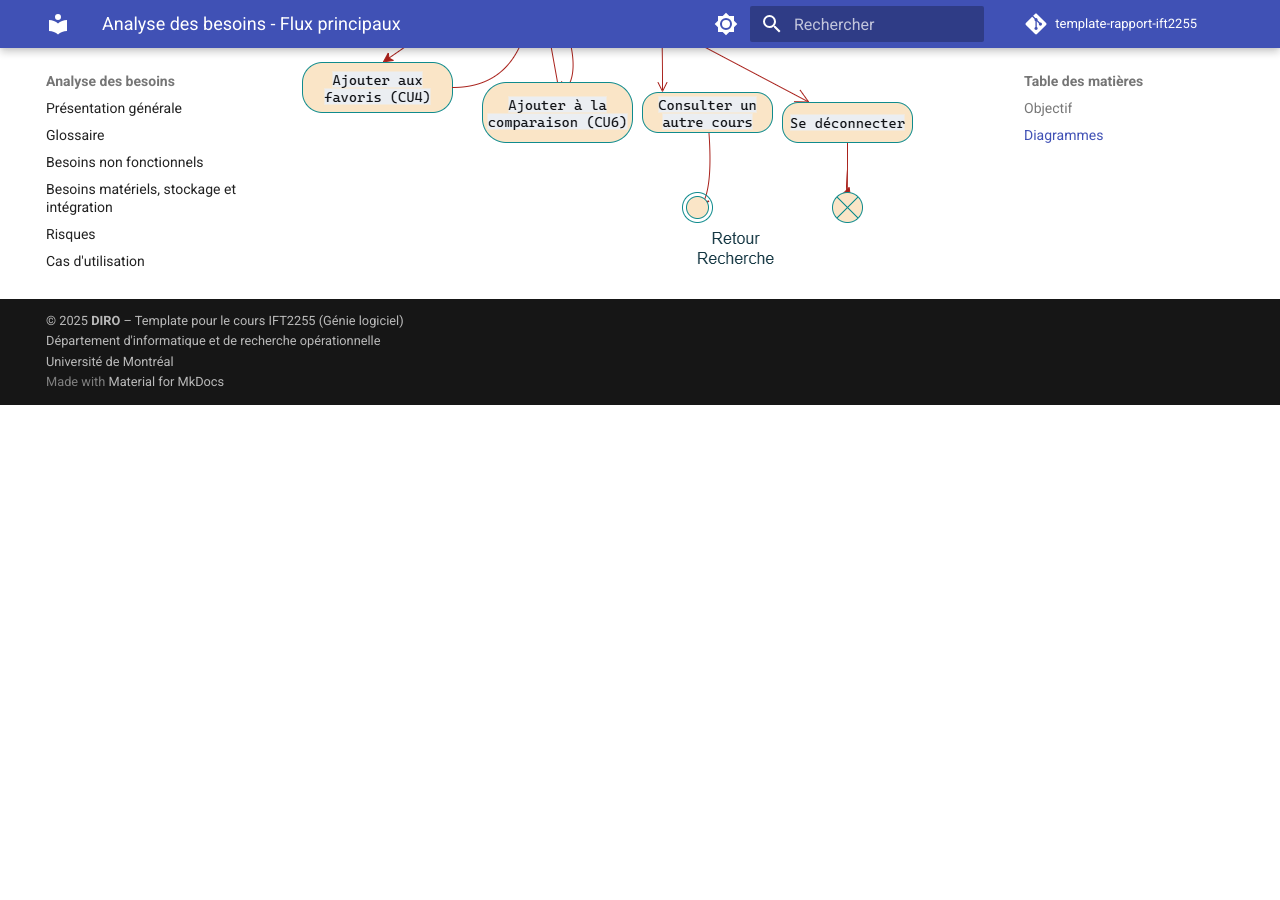
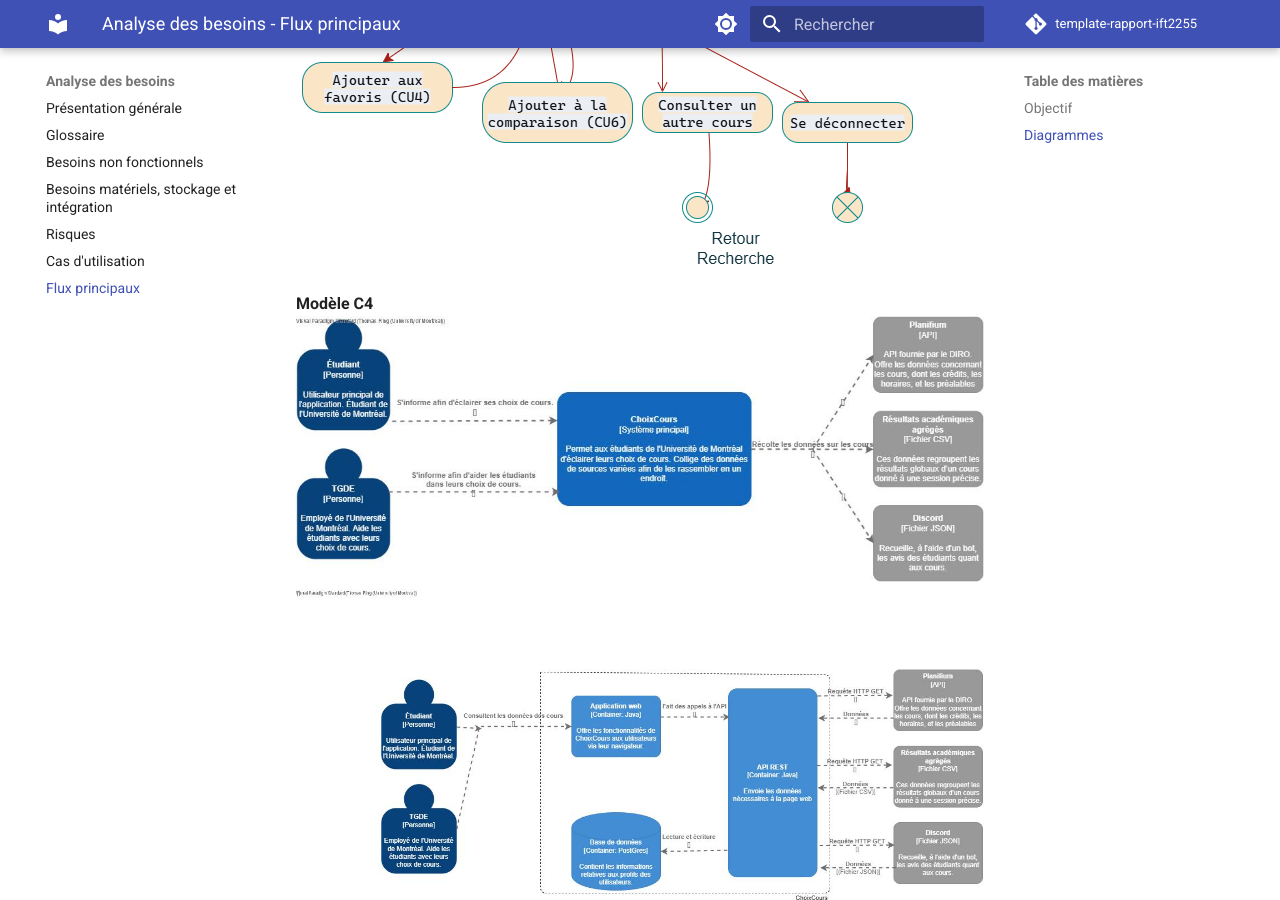
Before and after one commit to abdel2154/IFT2255, an MkDocs documentation site: the page built from docs/besoins/flux-principaux.md, in a window 1280 px wide and 900 px high, scrolled down 2934 px. Built offline with MkDocs 1.6.1 and Material for MkDocs 9.7.7, drawn with Linux system fonts in a browser that asks for light colours; comment, search, counter and statistics services are not loaded; before the commit the page ends 3339 px from its top, so only the background shows below that.

Commit message:
Ajouté modèle C4

```diff
--- a/docs/besoins/flux-principaux.md
+++ b/docs/besoins/flux-principaux.md
@@ -15,3 +15,7 @@ Cette section présente les principaux diagrammes du projet, incluant les diagra
 
 **Diagramme d'activité**
 ![Diagramme du système](../images/diagramme-activite.png)
+
+**Modèle C4**
+![Diagramme du système](../images/C4 ChoixCours 1.jpg)
+![Diagramme du système](../images/C4 ChoixCours 2.jpg)
```
Also changed, not shown: docs/images/C4 ChoixCours 1.jpg (added), docs/images/C4 ChoixCours 2.jpg (added).
